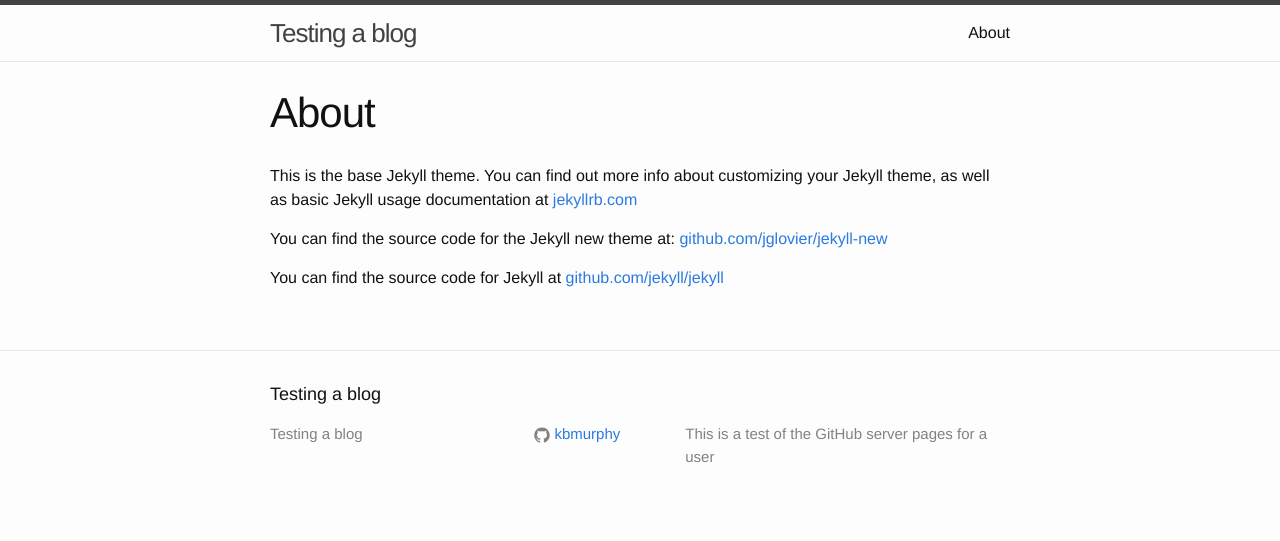
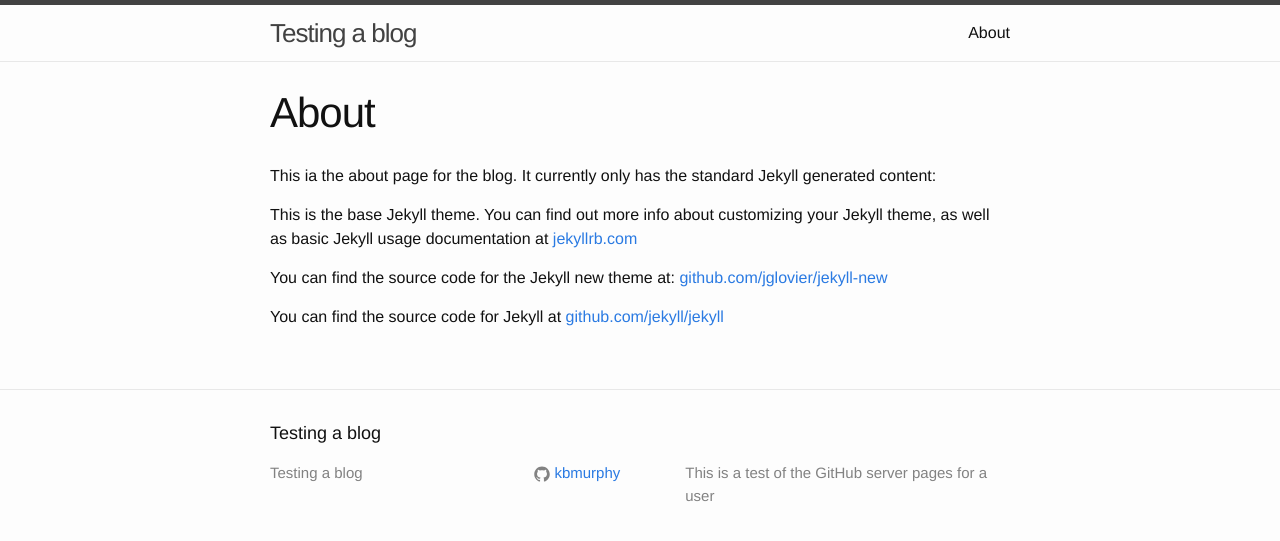
Before and after one commit to kbmurphy/kbmurphy.github.io, a Jekyll site: the page built from about.md, in a window 1280 px wide. Shown: the top 541 px of the page. Built offline with Jekyll 4.4.1, drawn with Linux system fonts in a browser that asks for light colours.

Commit message:
change to force travis build

```diff
--- a/about.md
+++ b/about.md
@@ -4,6 +4,9 @@
 permalink: /about/
 ---
 
+This ia the about page for the blog.
+It currently only has the standard Jekyll generated content:
+
 This is the base Jekyll theme. You can find out more info about customizing your Jekyll theme, as well as basic Jekyll usage documentation at [jekyllrb.com](http://jekyllrb.com/)
 
 You can find the source code for the Jekyll new theme at: [github.com/jglovier/jekyll-new](https://github.com/jglovier/jekyll-new)
```
